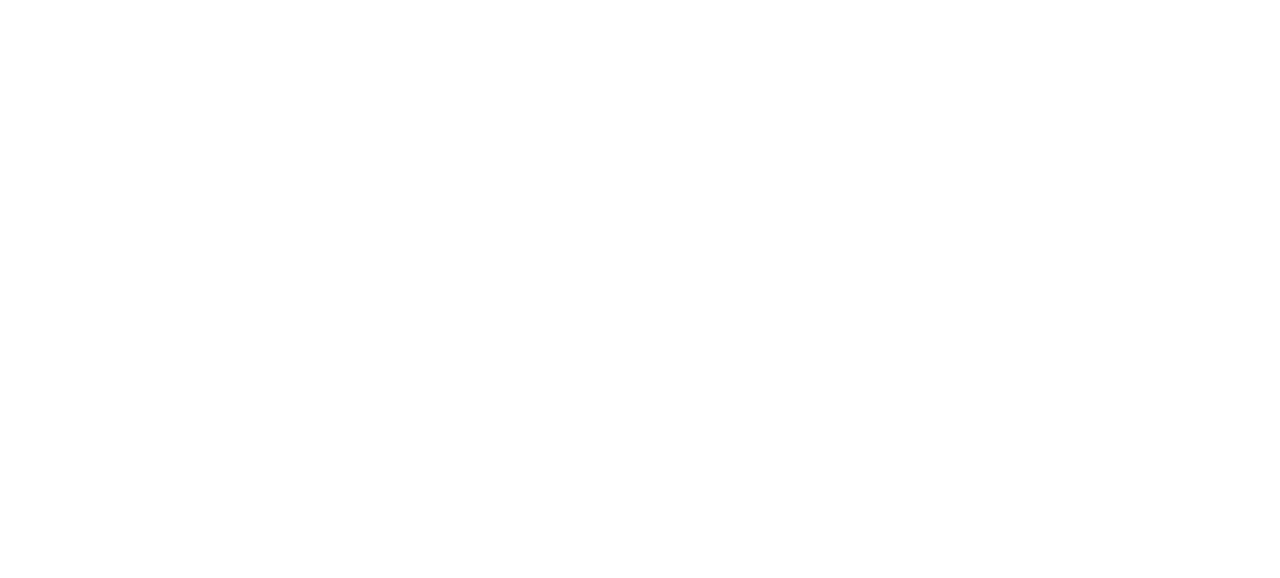
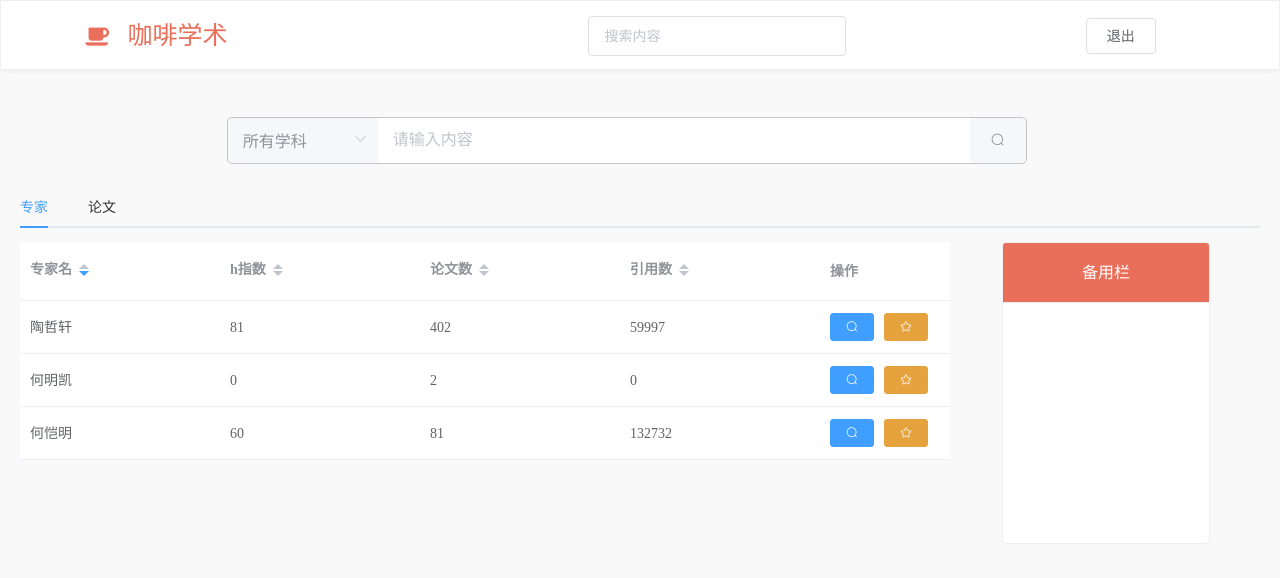
Before and after one commit to Riona1209/Fall-SE-Project-Frontend, a Vue app in the folder frontend/: page /#/search/person in a window 1280 px wide. Shown: the top 578 px of the page. Built offline with nearby package versions, Linux system fonts and the light colour scheme.

Commit message:
添加了搜索结果页面

```diff
--- a/frontend/src/components/Home.vue
+++ b/frontend/src/components/Home.vue
@@ -3,8 +3,8 @@
     <!-- 头部区域 -->
     <el-header height="70px" direction="horizontal">
       <el-row type="flex" class="row-bg">
-        <el-col :span="6" :offset="1">
-          <div class="grid-content head-box1 bg-purple">
+        <el-col :span="4" :offset="1">
+          <div class="grid-content head-box1 bg-purple" @click="home">
             <!-- 头像区域 -->
             <el-avatar :size="50" class="fa fa-coffee"></el-avatar>
             <span class="site-name">咖啡学术</span>
@@ -45,6 +45,9 @@ export default {
     logout() {
       window.sessionStorage.clear();
       this.$router.push("/login");
+    },
+    home(){
+      this.$router.push("/");
     },
   },
 };
--- a/frontend/src/components/Index.vue
+++ b/frontend/src/components/Index.vue
@@ -21,7 +21,7 @@
             <el-option label="计算机科学" value="2"></el-option>
             <el-option label="经济管理" value="3"></el-option>
           </el-select>
-          <el-button slot="append" icon="el-icon-search"></el-button>
+          <el-button slot="append" icon="el-icon-search" @click="search"></el-button>
         </el-input>
       </el-col>
     </el-row>
@@ -71,6 +71,11 @@ export default {
       select: "1",
     };
   },
+  methods: {
+    search() {
+      this.$router.push("/search");
+    },
+  }
 };
 </script>
 
--- /dev/null
+++ b/frontend/src/components/Paper.vue
@@ -0,0 +1,179 @@
+<template>
+  <div>
+    <!-- 日期选择器 -->
+    <el-row class="date-row">
+      <el-col class="date-col" span="1" offset="0">
+        <div class="block">
+          <el-date-picker
+            v-model="activeDate"
+            type="monthrange"
+            align="right"
+            unlink-panels
+            range-separator="至"
+            start-placeholder="开始月份"
+            end-placeholder="结束月份"
+            :picker-options="pickerOptions"
+            size="mini">
+          </el-date-picker>
+        </div>
+      </el-col>
+    </el-row>
+
+    <el-row class="paper-row">
+      <!--论文表格区域-->
+      <el-col class="paper-col" span="18" offset="0">
+        <el-table
+          :data="paperList"
+          style="width: 100%"
+          :default-sort = "{prop: 'name', order: 'descending'}">
+          <el-table-column
+            prop="paper"
+            label="论文名"
+            sortable>
+          </el-table-column>
+          <el-table-column
+            prop="person"
+            label="作者"
+            sortable>
+          </el-table-column>
+          <el-table-column
+            prop="time"
+            label="发表时间"
+            sortable>
+          </el-table-column>
+          <el-table-column
+            prop="reference"
+            label="引用数"
+            sortable>
+          </el-table-column>
+          <el-table-column label="操作" width="130px">
+            <template>
+              <!--查看按钮-->
+              <el-button type="primary" size="mini" icon="el-icon-search"></el-button>
+              <!--收藏按钮-->
+              <el-button type="warning" size="mini" icon="el-icon-star-off"></el-button>
+            </template>
+          </el-table-column>
+        </el-table>
+      </el-col>
+
+      <!-- 备用栏 -->
+      <el-col class="card-col" span="4" offset="1">
+        <el-card class="box-card" shadow="hover">
+          <div slot="header">
+            <span>备用栏</span>
+          </div>
+        </el-card>
+      </el-col>
+    </el-row>
+  </div>
+</template>
+
+<script>
+export default {
+  data(){
+    return{
+      activeDate: '',
+      paperList:[{
+        paper:'An Inverse Theorem for an Inequality of Kneser',person:'陶哲轩',time:'2019',reference:'0'
+        },{
+        paper:'Finite time blowup for a supercritical defocusing nonlinear Schrödinger system',person:'陶哲轩',time:'2018',reference:'2'
+        },{
+        paper:'AN INTEGRATION APPROACH TO THE TOEPLITZ SQUARE PEG PROBLEM',person:'陶哲轩',time:'2017',reference:'3'
+      }],
+      pickerOptions: {
+        shortcuts: [{
+          text: '本月',
+          onClick(picker) {
+            picker.$emit('pick', [new Date(), new Date()]);
+          }
+        }, {
+          text: '本年至今',
+          onClick(picker) {
+            const end = new Date();
+            const start = new Date(new Date().getFullYear(), 0);
+            picker.$emit('pick', [start, end]);
+          }
+          }, {
+          text: '最近半年',
+          onClick(picker) {
+            const end = new Date();
+            const start = new Date();
+            start.setMonth(start.getMonth() - 6);
+            picker.$emit('pick', [start, end]);
+          }
+          }, {
+          text: '最近三年',
+          onClick(picker) {
+            const end = new Date();
+            const start = new Date();
+            start.setMonth(start.getMonth() - 36);
+            picker.$emit('pick', [start, end]);
+          }
+          }, {
+          text: '最近五年',
+          onClick(picker) {
+            const end = new Date();
+            const start = new Date();
+            start.setMonth(start.getMonth() - 60);
+            picker.$emit('pick', [start, end]);
+          }
+          }, {
+          text: '最近十年',
+          onClick(picker) {
+            const end = new Date();
+            const start = new Date();
+            start.setMonth(start.getMonth() - 120);
+            picker.$emit('pick', [start, end]);
+          }
+        }]
+        },
+    }
+  }
+}
+</script>
+
+<style lang="less" scoped>
+//论文表格样式
+.date-row{
+  margin-top: 0px;
+  width: 0%;
+  height: 5px;
+}
+.paper-row{
+  margin-top: 30px;
+}
+
+
+// 卡片样式
+.el-card:hover {
+  cursor: pointer;
+  border: 1px solid#ea6f5a;
+}
+
+/deep/ .el-card__header {
+  // 卡片标题
+  background-color: #ea6f5a;
+  height: 60px;
+  display: flex;
+  align-items: center;
+  justify-content: center;
+  color: white;
+}
+
+/deep/ .el-card__body {
+  // 卡片内容
+  display: flex;
+  flex-direction: column;
+}
+
+.box-card {
+  width: 100%;
+  height: 300px;
+}
+
+.block{
+  width: 100%;
+  height: 300px;
+}
+</style>
--- /dev/null
+++ b/frontend/src/components/Person.vue
@@ -0,0 +1,95 @@
+<template>
+  <div>
+    <el-row class="person-row">
+      <!--学者表格区域-->
+      <el-col class="person-col" span="18" offset="0">
+        <el-table
+          :data="personList"
+          style="width: 100%"
+          :default-sort = "{prop: 'person', order: 'descending'}">
+          <el-table-column
+            prop="person"
+            label="专家名"
+            sortable>
+          </el-table-column>
+          <el-table-column
+            prop="hIndex"
+            label="h指数"
+            sortable>
+          </el-table-column>
+          <el-table-column
+            prop="paperNum"
+            label="论文数"
+            sortable>
+          </el-table-column>
+          <el-table-column
+            prop="reference"
+            label="引用数"
+            sortable>
+          </el-table-column>
+          <el-table-column label="操作" width="130px">
+            <template>
+              <!--查看按钮-->
+              <el-button type="primary" size="mini" icon="el-icon-search"></el-button>
+              <!--关注按钮-->
+              <el-button type="warning" size="mini" icon="el-icon-star-off"></el-button>
+            </template>
+          </el-table-column>
+        </el-table>
+      </el-col>
+      <!-- 备用栏 -->
+      <el-col class="card-col" span="4" offset="1">
+        <el-card class="box-card" shadow="hover">
+          <div slot="header">
+            <span>备用栏</span>
+          </div>
+        </el-card>
+      </el-col>
+    </el-row>
+  </div>
+</template>
+
+<script>
+export default {
+  data(){
+    return{
+      personList:[{
+        person:'何恺明',hIndex:'60',paperNum:'81',reference:'132732'
+        },{
+        person:'何明凯',hIndex:'0',paperNum:'2',reference:'0'
+        },{
+        person:'陶哲轩',hIndex:'81',paperNum:'402',reference:'59997'
+      }]
+    }
+  }
+}
+</script>
+
+<style lang="less" scoped>
+// 卡片样式
+.el-card:hover {
+  cursor: pointer;
+  border: 1px solid#ea6f5a;
+}
+
+/deep/ .el-card__header {
+  // 卡片标题
+  background-color: #ea6f5a;
+  height: 60px;
+  display: flex;
+  align-items: center;
+  justify-content: center;
+  color: white;
+}
+
+/deep/ .el-card__body {
+  // 卡片内容
+  display: flex;
+  flex-direction: column;
+}
+
+.box-card {
+  width: 100%;
+  height: 300px;
+}
+</style>
--- /dev/null
+++ b/frontend/src/components/Search.vue
@@ -0,0 +1,97 @@
+<template>
+  <div>
+    <!-- 搜索框 -->
+    <el-row class="search-row">
+      <el-col class="search-col" span="12" offset="4">
+        <el-input class="search-input input-with-select" clearable placeholder="请输入内容" v-model="input">
+          <el-select v-model="activeValue" slot="prepend" placeholder="请选择">
+            <el-option label="所有学科" value="1"></el-option>
+            <el-option label="计算机科学" value="2"></el-option>
+            <el-option label="经济管理" value="3"></el-option>
+          </el-select>
+          <el-button slot="append" icon="el-icon-search"></el-button>
+        </el-input>
+      </el-col>
+    </el-row>
+    <!-- 搜索结果 -->
+    <el-row class="result-row">
+      <el-col class="result-col" span="24">
+        <el-tabs v-model="activeName" @tab-click="handleClick">
+          <el-tab-pane label="专家" name="person" ><router-view></router-view></el-tab-pane>
+          <el-tab-pane label="论文" name="paper" ><router-view></router-view></el-tab-pane>
+        </el-tabs>
+      </el-col>
+    </el-row>
+  </div>
+</template>
+
+<script>
+export default {
+  data() {
+      return {
+        input: '',
+        activeValue:"1",
+        activeName:"person"
+    }
+  },
+
+  methods: {
+    handleClick(tab, event) {
+      this.$router.push("/search/"+tab.name);
+    }
+  }
+};
+</script>
+
+<style lang="less" scoped>
+// 搜索栏样式
+.search-row{
+  margin-top: 5px;
+}
+.search-col {
+  height: 80px;
+  width: 800px;
+  display: flex;
+  align-items: center;
+  // border: 1px blue solid;
+}
+
+.search-input {
+  border: 1px solid #c5c5c5;
+  border-radius: 5px;
+}
+
+.el-select {
+  width: 150px;
+}
+
+/deep/ .el-input__inner {
+  height: 45px;
+  border: none;
+  font-size: 16px;
+}
+
+/deep/ .el-input-group__prepend {
+  border: none;
+  border-radius: 5px 0 0 5px;
+}
+/deep/ .el-input-group__append {
+  border: none;
+  border-radius: 0 5px 5px 0;
+}
+
+.input-with-select .el-input-group__prepend {
+  background-color: #fff;
+}
+
+//搜索结果样式
+.result-row{
+  margin-top: 8px;
+}
+.result-col{
+  line-height: 10px;
+}
+
+
+
+</style>
--- a/frontend/src/plugins/element.js
+++ b/frontend/src/plugins/element.js
@@ -3,7 +3,7 @@ import { Button, Form, FormItem, Input, Container, Header, Aside, Main,
     Menu, Submenu, MenuItemGroup, MenuItem, Row, Col, Avatar, Tabs, TabPane,
     Card, Dropdown, DropdownMenu,DropdownItem, Table, TableColumn, Popconfirm,
     Upload, Tooltip, Dialog, MessageBox, Message , Divider, Select, Option,
-    Drawer, Popover, Badge, Image } from 'element-ui'
+    Drawer, Popover, Badge, Image ,DatePicker} from 'element-ui'
 
 Vue.use(Button)
 Vue.use(Form)
@@ -39,6 +39,7 @@ Vue.use(Drawer)
 Vue.use(Popover)
 Vue.use(Badge)
 Vue.use(Image)
+Vue.use(DatePicker)
 
 //全局挂载
 Vue.prototype.$message=Message
```
Also changed, not shown: frontend/src/router/index.js (+9 -2 lines).
